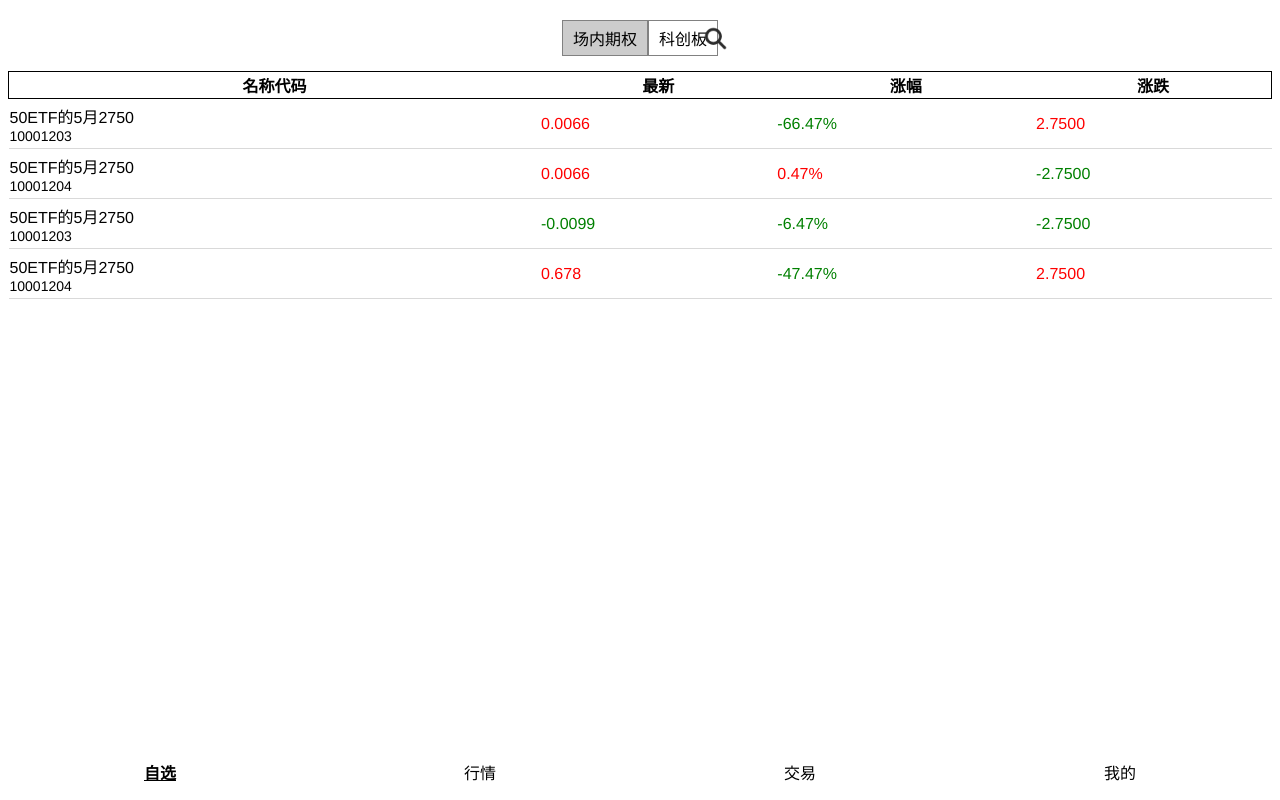
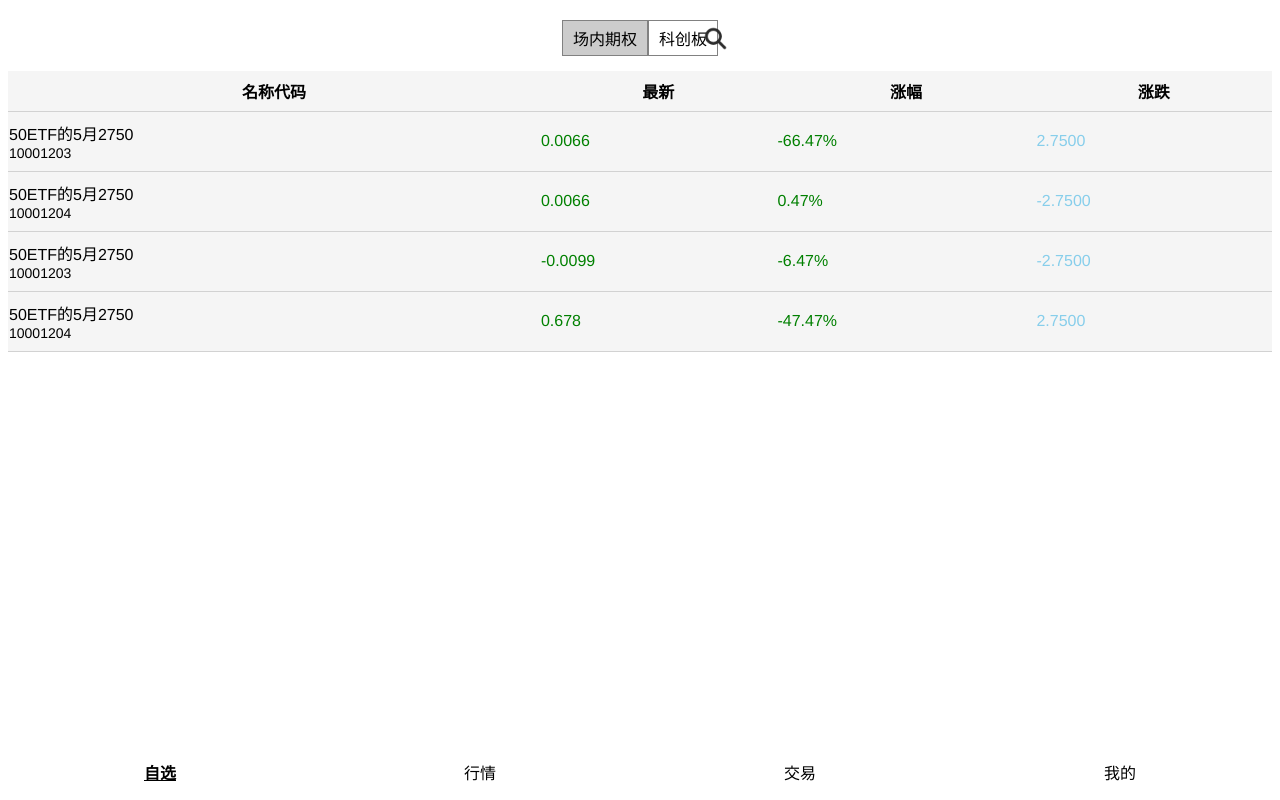
Before and after one commit to ZustDmtHs/hstest, a Vue app: page /#/home in a window 1280 px wide. Built offline with nearby package versions, Linux system fonts and the light colour scheme.

Commit message:
自选页面修改完成

```diff
--- a/src/components/Home01.vue
+++ b/src/components/Home01.vue
@@ -1,9 +1,9 @@
 <!--场内期权-->
 <template>
-    <div style="display: flex;justify-content: center;align-items: center;margin-top: 15px">
+    <div class="tabla_div">
       <table style="width: 100%;">
         <thead>
-          <tr>
+          <tr style="height: 40px">
             <th>名称代码</th>
             <th>最新</th>
             <th>涨幅</th>
@@ -16,9 +16,9 @@
               {{item.name}}
               <span>{{item.lable}}</span>
             </td>
-            <td :style="{color:(item.update_condition>0?'red':'green')}">{{item.update_condition}}</td>
-            <td :style="{color:(item.range_increase>0?'red':'green')}">{{item.range_increase}}%</td>
-            <td :style="{color:(item.range_fail>0?'red':'green')}">{{item.range_fail}}</td>
+            <td>{{item.update_condition}}</td>
+            <td>{{item.range_increase}}%</td>
+            <td>{{item.range_fail}}</td>
           </tr>
         </tbody>
       </table>
@@ -61,14 +61,25 @@
 </script>
 
 <style scoped>
+  .tabla_div{
+    background-color: #F5F5F5;
+    display: flex;
+    justify-content: center;
+    align-items: center;
+    margin-top: 15px
+  }
   table{
     border-collapse: collapse;
   }
   thead{
-    border: black 1px solid;
+    border-bottom: rgba(129,129,129,0.3) 1px solid;
+    text-align: center;
+  }
+  td{
+
   }
   .home_tr{
-    height: 50px;
+    height: 60px;
     font-size: 16px;
     border-bottom: rgba(129,129,129,0.3) 1px solid;
     text-align: left;
@@ -77,5 +88,11 @@
     font-size: 14px;
     display: block;
   }
+  td:nth-child(2),td:nth-child(3){
+    color: green;
+  }
+  td:nth-child(4){
+    color: skyblue;
+  }
 
 </style>
--- a/src/components/Home02.vue
+++ b/src/components/Home02.vue
@@ -1,9 +1,9 @@
 <!--科创板-->
 <template>
-  <div style="display: flex;justify-content: center;align-items: center;margin-top: 15px">
+  <div class="table_div">
     <table style="width: 100%;">
       <thead>
-      <tr>
+      <tr style="height: 40px">
         <th>名称代码</th>
         <th>最新</th>
         <th>涨幅</th>
@@ -97,15 +97,22 @@
 </script>
 
 <style scoped>
+  .table_div{
+    display: flex;
+    justify-content: center;
+    align-items: center;
+    margin-top: 15px;
+    background-color: #F5F5F5;
+  }
   table{
     border-collapse: collapse;
   }
   thead{
-    border: black 1px solid;
+    border-bottom: rgba(129,129,129,0.3) 1px solid;
     text-align: center;
   }
   .home_tr{
-    height: 50px;
+    height: 60px;
     font-size: 16px;
     border-bottom: rgba(129,129,129,0.3) 1px solid;
     text-align: left;
```
